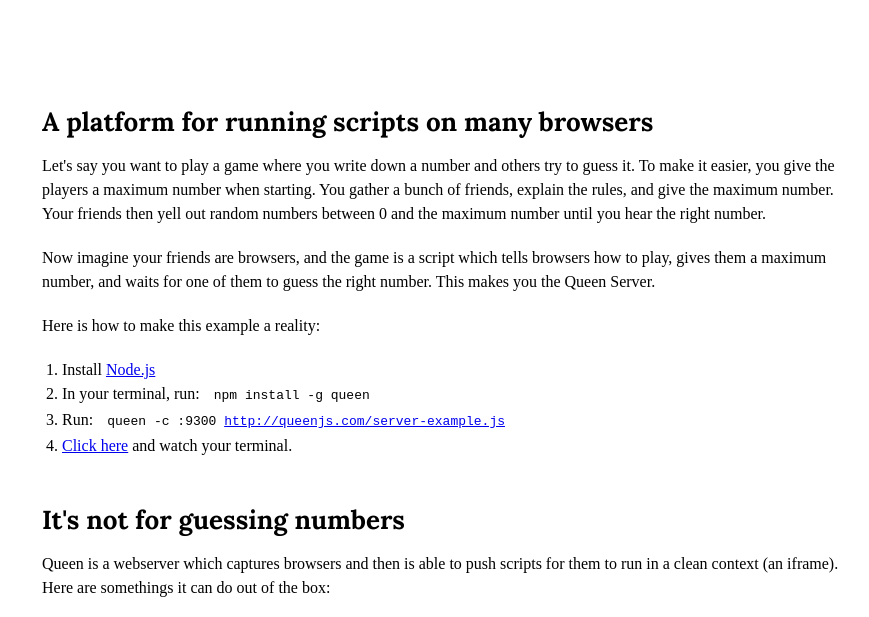
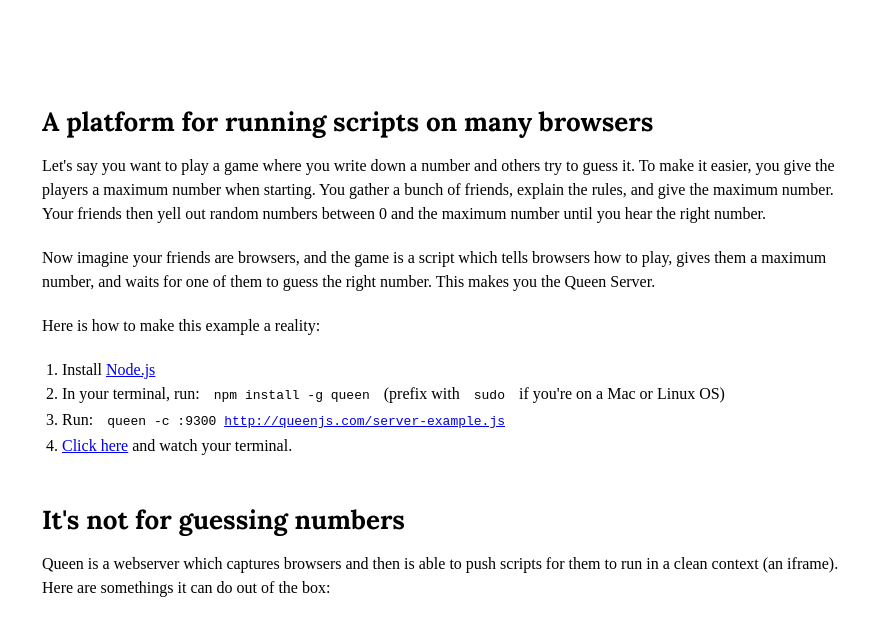
Before and after one commit to unsetbit/queen, a plain HTML site: page index.html in a window 1280 px wide. Shown: the part 414-1031 px from the top of the page, without its empty margins (28-897 px from the left). Drawn offline with Linux system fonts and the light colour scheme; a web font is replaced by a local one.

Commit message:
Update index.html

```diff
--- a/index.html
+++ b/index.html
@@ -89,7 +89,7 @@
 
           <ol>
             <li>Install <a href="http://nodejs.org/">Node.js</a></li>
-            <li>In your terminal, run: <pre>npm install -g queen</pre></li>
+            <li>In your terminal, run: <pre>npm install -g queen</pre> (prefix with <pre>sudo</pre> if you're on a Mac or Linux OS)</li>
             <li>Run: <pre>queen -c :9300 <a href="http://queenjs.com/server-example.js">http://queenjs.com/server-example.js</a></pre></li>
             <li><a href="http://localhost:9300/capture.html" target="_blank">Click here</a> and watch your terminal.</li>
           </ol>
```
